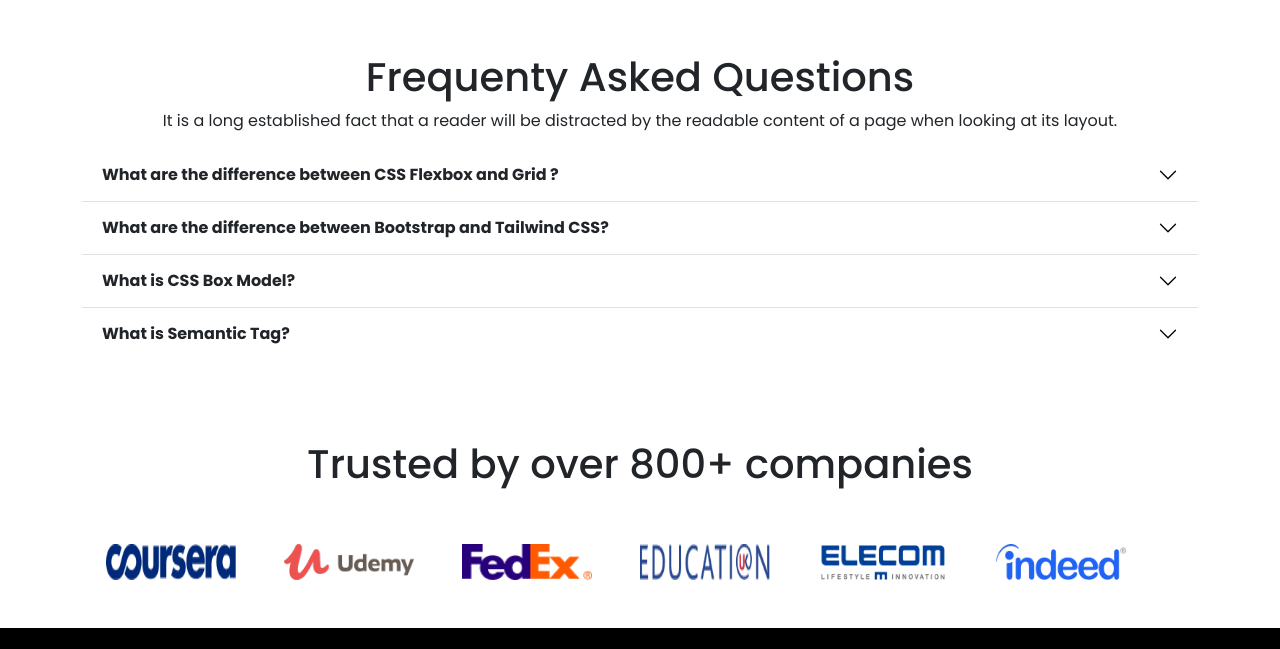
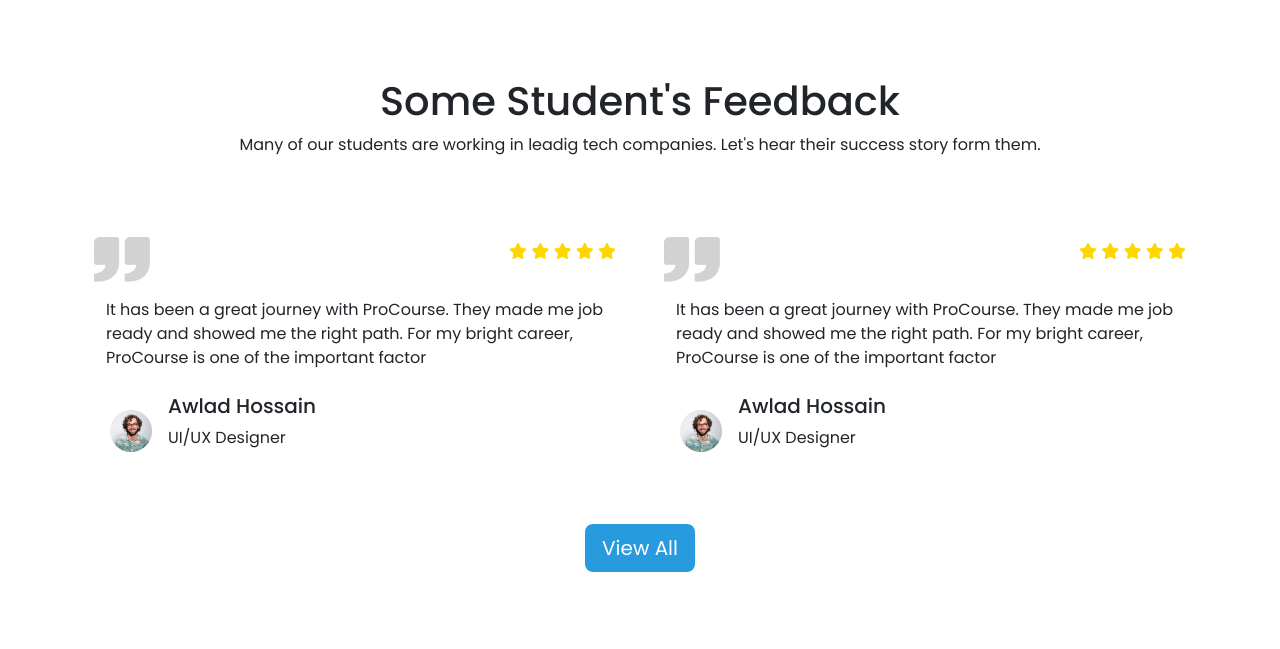
Before and after one commit to foy4748/ph_assignment_03, a website: page index.html in a window 1280 px wide. Shown: the part 2552-3201 px from the top of the page. Drawn offline with Linux system fonts and the light colour scheme.

Commit message:
Added Students feedback section

```diff
--- a/index.html
+++ b/index.html
@@ -392,8 +392,8 @@
               Ready to Join?
             </h1>
             <p class="text-center text-lg-start p-1 ps-lg-5">
-              Join our professional courses depending on your need. Learn at you
-              own pace Online.
+              Join our professional courses depending on your need. <br />
+              Learn at you own pace Online.
             </p>
           </div>
           <div
@@ -490,6 +490,82 @@
       <!-- END of Meet our successful students -->
 
       <!-- Some student feedback -->
+      <section class="section-top-margin container">
+        <h1 class="text-center">Some Student's Feedback</h1>
+        <p class="text-center">
+          Many of our students are working in leadig tech companies. Let's hear
+          their success story form them.
+        </p>
+        <div class="container section-top-margin">
+          <div class="row g-5">
+            <!-- Single Feedback -->
+            <div class="col-12 col-md-6">
+              <div class="d-flex justify-content-between align-items-center">
+                <img src="./images/comma.png" />
+                <p class="ratings">
+                  <i class="fa-solid fa-star"></i>
+                  <i class="fa-solid fa-star"></i>
+                  <i class="fa-solid fa-star"></i>
+                  <i class="fa-solid fa-star"></i>
+                  <i class="fa-solid fa-star"></i>
+                </p>
+              </div>
+              <div class="container mt-3">
+                <p>
+                  It has been a great journey with ProCourse. They made me job
+                  ready and showed me the right path. For my bright career,
+                  ProCourse is one of the important factor
+                </p>
+              </div>
+              <div class="d-flex justify-container-around mt-4">
+                <div class="d-flex p-3">
+                  <img src="images/student/student-5.png" class="img-fluid" />
+                </div>
+                <div class="info">
+                  <h1 class="fs-5">Awlad Hossain</h1>
+                  <p>UI/UX Designer</p>
+                </div>
+              </div>
+            </div>
+            <!-- END of Single Feedback -->
+            <!-- Single Feedback -->
+            <div class="col-12 col-md-6">
+              <div class="d-flex justify-content-between align-items-center">
+                <img src="./images/comma.png" />
+                <p class="ratings">
+                  <i class="fa-solid fa-star"></i>
+                  <i class="fa-solid fa-star"></i>
+                  <i class="fa-solid fa-star"></i>
+                  <i class="fa-solid fa-star"></i>
+                  <i class="fa-solid fa-star"></i>
+                </p>
+              </div>
+              <div class="container mt-3">
+                <p>
+                  It has been a great journey with ProCourse. They made me job
+                  ready and showed me the right path. For my bright career,
+                  ProCourse is one of the important factor
+                </p>
+              </div>
+              <div class="d-flex justify-container-around mt-4">
+                <div class="d-flex p-3">
+                  <img src="images/student/student-5.png" class="img-fluid" />
+                </div>
+                <div class="info">
+                  <h1 class="fs-5">Awlad Hossain</h1>
+                  <p>UI/UX Designer</p>
+                </div>
+              </div>
+            </div>
+            <!-- END of Single Feedback -->
+            <div class="col-12 col-md-6"></div>
+          </div>
+        </div>
+        <!-- View All button -->
+        <div class="container text-center mt-2">
+          <a href="" class="btn btn-lg theme-background">View All</a>
+        </div>
+      </section>
       <!-- END of Some student feedback -->
 
       <!-- Frequently Asked Questions section -->
--- a/style.css
+++ b/style.css
@@ -36,6 +36,10 @@
   color: var(--main-theme);
 }
 
+.ratings {
+  color: gold;
+}
+
 .theme-background {
   background-color: var(--main-theme);
   color: white;
```
Also changed, not shown: README.md, images/comma.png (added).
